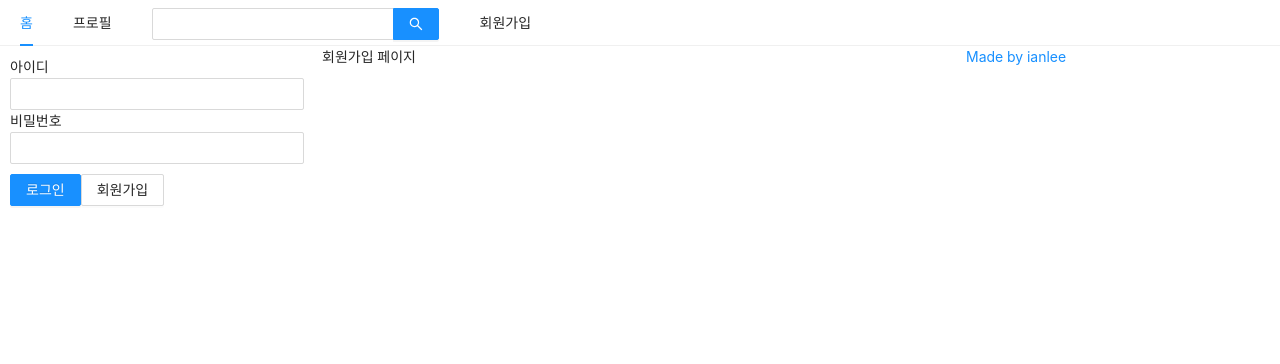
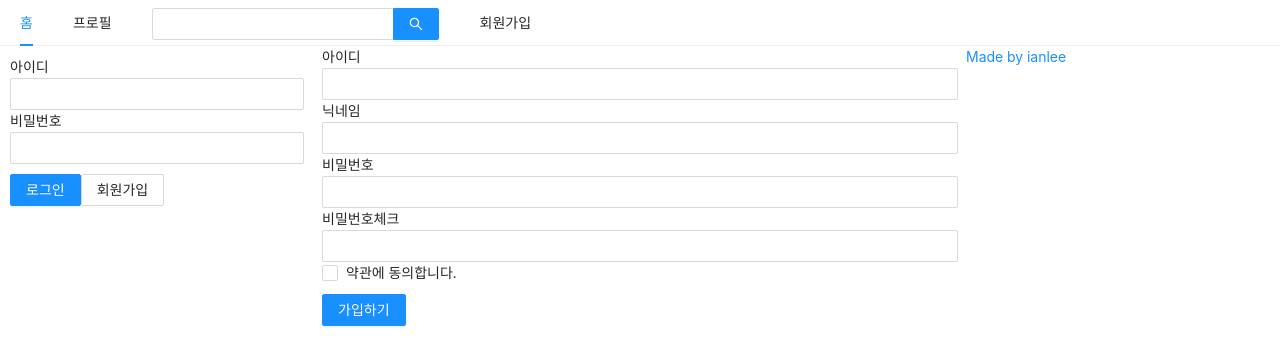
Before and after one commit to ianlee92/React-SNS, a Next.js app: page /signup in a window 1280 px wide. Shown: the top 364 px of the page. Built offline with nearby package versions, Linux system fonts and the light colour scheme.

Commit message:
회원가입, 커스텀 훅

```diff
--- a/components/AppLayout.js
+++ b/components/AppLayout.js
@@ -1,12 +1,13 @@
 // Layout은 일부 공동 부분
 
-import React, {useState}from 'react';
+import React, {useState} from 'react';
+React.useLayoutEffect = React.useEffect
 import PropTypes from 'prop-types';
 import Link from 'next/link';
 import { Menu, Input, Row, Col } from 'antd';
 import styled from 'styled-components';
-import UserProfile from '../components/UserProfile';
-import LoginForm from '../components/LoginForm';
+import UserProfile from './UserProfile';
+import LoginForm from './LoginForm';
 
 const SearchInput = styled(Input.Search)`
     vertical-align: middle;
@@ -45,7 +46,7 @@
     )
 };
 
-AppLayout.PropTypes = {
+AppLayout.propTypes = {
     children: PropTypes.node.isRequired,
 };
 
--- a/components/LoginForm.js
+++ b/components/LoginForm.js
@@ -1,8 +1,10 @@
-import React, { useState, useCallback } from 'react';
+import React, { useCallback } from 'react';
 // 함수를 캐싱하는 것이 useCallback이고 값을 캐싱하는 것은 useMemo
 import { Form, Input, Button } from 'antd';
 import Link from 'next/link';
 import styled from 'styled-components';
+import PropTypes from 'prop-types';
+import useInput from '../hooks/useInput';
 
 const ButtonWrapper = styled.div`
     margin-top: 10px;
@@ -12,18 +14,21 @@
 `;
 
 const LoginForm = ({ setIsLoggedIn }) => {
-    const [id, setId] = useState('');
-    const [password, setPassword] = useState('');
-    // Component에 props로 넘겨주는 함수는 useCallback을 써야 최적화됨
-    const onChangeId = useCallback((e) => {
-        setId(e.target.value);
-    }, []);
-    const onChangePassword = useCallback((e) => {
-        setPassword(e.target.value);
-    }, []);
-    // styled-components쓰기 싫으면 useMemo를 사용한다. 리렌더링되도 객체가 유지되어 최적화가 된다
-    // const style = useMemo(() => ({ marginTop: 10 }), []);
-    // 리액트에서 리렌더링은 return () 버츄얼돔 안에서만 발생
+    const [id, onChangeId] = useInput('');
+    const [password, onChangePassword] = useInput('')
+
+    // const [id, setId] = useState('');
+    // const [password, setPassword] = useState('');
+    // // Component에 props로 넘겨주는 함수는 useCallback을 써야 최적화됨
+    // const onChangeId = useCallback((e) => {
+    //     setId(e.target.value);
+    // }, []);
+    // const onChangePassword = useCallback((e) => {
+    //     setPassword(e.target.value);
+    // }, []);
+    // // styled-components쓰기 싫으면 useMemo를 사용한다. 리렌더링되도 객체가 유지되어 최적화가 된다
+    // // const style = useMemo(() => ({ marginTop: 10 }), []);
+    // // 리액트에서 리렌더링은 return () 버츄얼돔 안에서만 발생
 
     const onSubmitForm = useCallback(() => {
         // e.preventDefault(); antd는 쓰지않고 onFinish에 이미 적용되어 있음
@@ -59,4 +64,8 @@
     );
 }
 
+LoginForm.propTypes = {
+    setIsLoggedIn: PropTypes.func.isRequired,
+};
+
 export default LoginForm;
--- a/components/UserProfile.js
+++ b/components/UserProfile.js
@@ -1,5 +1,6 @@
 import React, { useCallback } from 'react';
 import { Card, Avatar, Button } from 'antd';
+import PropTypes from 'prop-types';
 
 const UserProfile = ({ setIsLoggedIn }) => {
     const onLogOut = useCallback(() => {
@@ -22,4 +23,8 @@
     );
 };
 
+UserProfile.propTypes = {
+    setIsLoggedIn: PropTypes.func.isRequired,
+};
+
 export default UserProfile;
--- /dev/null
+++ b/hooks/useInput.js
@@ -0,0 +1,9 @@
+import { useState, useCallback } from 'react';
+
+export default (initialValue = null) => {
+    const [value, setValue] = useState(initialValue);
+    const handler = useCallback((e) => {
+        setValue(e.target.value);
+    }, []);
+    return [value, handler];
+}
--- a/pages/signup.js
+++ b/pages/signup.js
@@ -1,15 +1,82 @@
-import React from 'react';
+import React, { useCallback, useState } from 'react';
+import Head from 'next/head';
+import { Form, Input, Checkbox, Button } from 'antd';
+import styled from 'styled-components';
+
 import AppLayout from '../components/AppLayout';
-import Head from 'next/head';
+import useInput from '../hooks/useInput';
+
+const ErrorMessage = styled.div`
+    color: red;
+`;
 
 const Signup = () => {
+    const [id, onChangeId] = useInput('');
+    const [nickname, onChangeNickname] = useInput('');
+    const [password, onChangePassword] = useInput('');
+    const [passwordCheck, setPasswordCheck] = useState('');
+    const [passwordError, setPasswordError] = useState(false);
+
+
+    const onChangePasswordCheck = useCallback((e) => {
+        setPasswordCheck(e.target.value);
+        setPasswordError(e.target.value !== password); // 일치하지 않으면 true
+    }, [password]);
+
+    const [term, setTerm] = useState('');
+    const [termError, setTermError] = useState(false);
+    const onChangeTerm = useCallback((e) => {
+        setTerm(e.target.checked);
+        setTermError(false);
+    }, []);
+
+    const onSubmit = useCallback(() => {
+        if (password !== passwordCheck) {
+            return setPasswordError(true);
+        }
+        if (!term) { // 약관 동의 누르지 않은 경우
+            return setTermError(true);
+        }
+        console.log(id, nickname, password);
+    }, [password, passwordCheck, term]); // [] 내부 값이 바뀌면 함수 재생성
+
     return (
-        <>
+        <AppLayout>
             <Head>
                 <title>회원가입 | 파랑새</title>
             </Head>
-            <AppLayout>회원가입 페이지</AppLayout>
-        </>
+            <Form onFinish={onSubmit}>
+                <div>
+                    <label htmlFor="user-id">아이디</label>
+                    <br />
+                    <Input name="user-id" value={id} required onChange={onChangeId} />
+                </div>
+                <div>
+                    <label htmlFor="user-nick">닉네임</label>
+                    <br />
+                    <Input name="user-nick" value={nickname} required onChange={onChangeNickname} />
+                </div>
+                <div>
+                    <label htmlFor="user-password">비밀번호</label>
+                    <br />
+                    <Input name="user-password" type="password" value={password} required onChange={onChangePassword} />
+                </div>
+                <div>
+                    <label htmlFor="user-password-check">비밀번호체크</label>
+                    <br />
+                    <Input name="user-password-check" type="password" value={passwordCheck} required onChange={onChangePasswordCheck} />
+                    {passwordError && <ErrorMessage>비밀번호가 일치하지 않습니다.</ErrorMessage>}
+                </div>
+                <div>
+                    <Checkbox name="user-term" checked={term} onChange={onChangeTerm}>약관에 동의합니다.</Checkbox>
+                    {termError && <ErrorMessage>약관에 동의하셔야 합니다.</ErrorMessage>}
+                </div>
+                <div style={{ marginTop: 10 }}>
+                    <Button type="primary" htmlType="submit">가입하기</Button>
+                    {/* 버튼을 누르면 onFinish 이벤트가 호출 */}
+                </div>
+            </Form>
+        </AppLayout>
     )
 };
 
```
